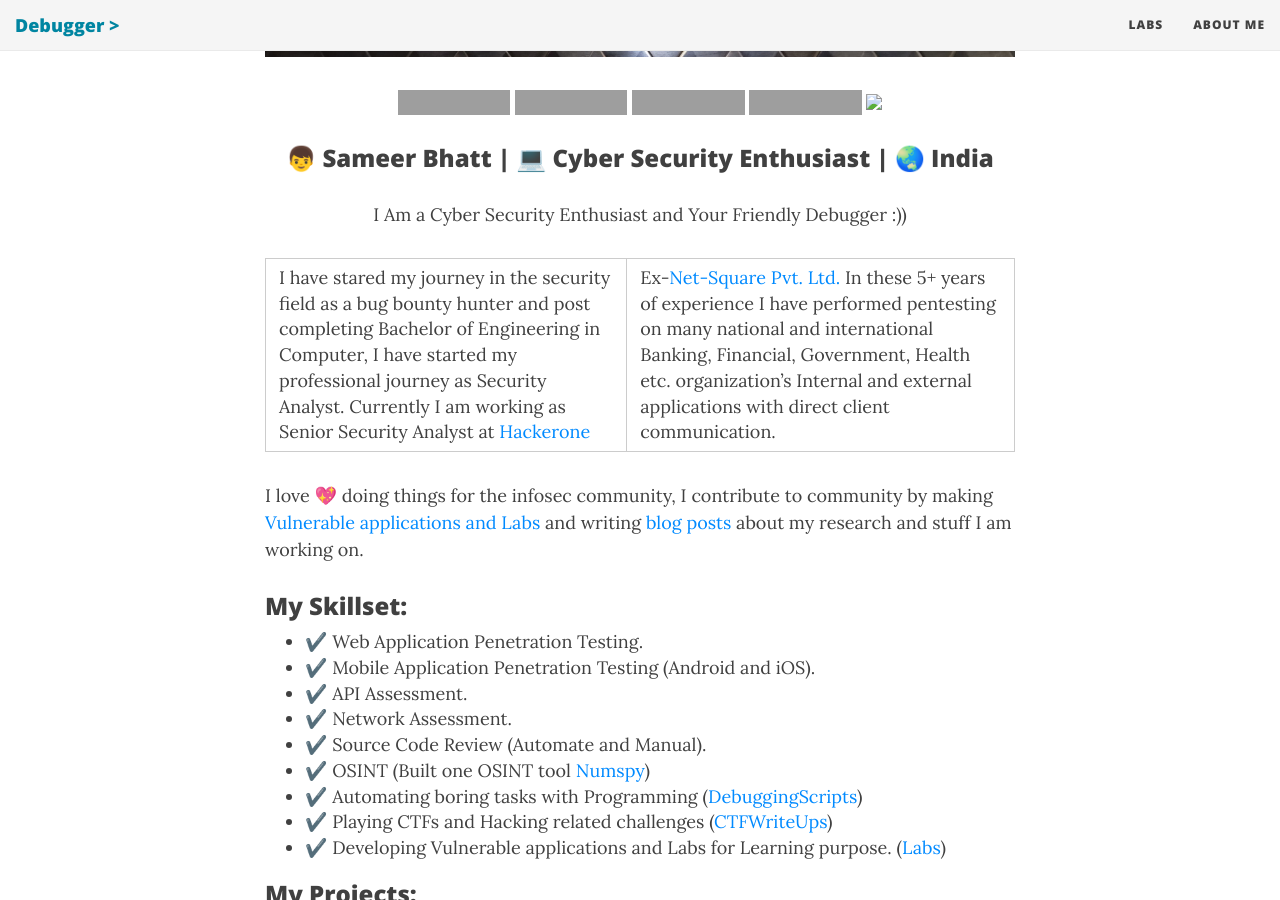
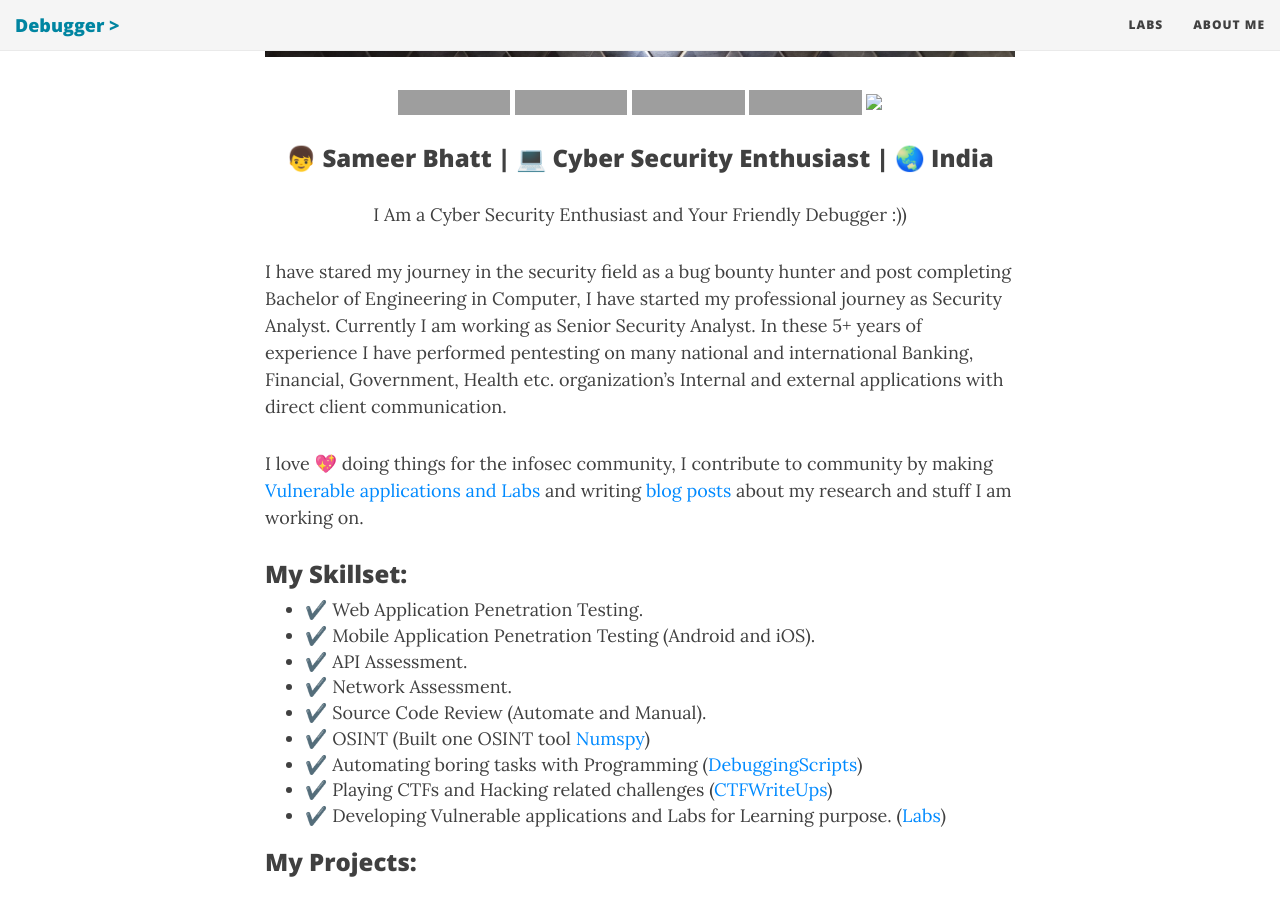
Before and after one commit to bhattsameer/bhattsameer.github.io, a Jekyll site: the page built from aboutme.md, in a window 1280 px wide and 900 px high, scrolled down 531 px, cut to the strip 0-900 px from the top of the window. Built offline with Jekyll 4.4.1, drawn with Linux system fonts in a browser that asks for light colours; nearby versions of some CDN libraries; grey boxes are pictures that could not be loaded.

Commit message:
Update aboutme.md

```diff
--- a/aboutme.md
+++ b/aboutme.md
@@ -26,7 +26,7 @@
 </p>
 </div>
 
-I have stared my journey in the security field as a bug bounty hunter and post completing Bachelor of Engineering in Computer, I have started my professional journey as Security Analyst. Currently I am working as Senior Security Analyst at <a href="https://www.hackerone.com">Hackerone</a> | Ex-<a href="https://net-square.com">Net-Square Pvt. Ltd.</a> In these 5+ years of experience I have performed pentesting on many national and international Banking, Financial, Government, Health etc. organization's Internal and external applications with direct client communication.
+I have stared my journey in the security field as a bug bounty hunter and post completing Bachelor of Engineering in Computer, I have started my professional journey as Security Analyst. Currently I am working as Senior Security Analyst. In these 5+ years of experience I have performed pentesting on many national and international Banking, Financial, Government, Health etc. organization's Internal and external applications with direct client communication.
 
 I love 💖 doing things for the infosec community, I contribute to community by making [Vulnerable applications and Labs](https://bhattsameer.github.io/labs) and writing [blog posts](https://bhattsameer.github.io) about my research and stuff I am working on.
 
```
